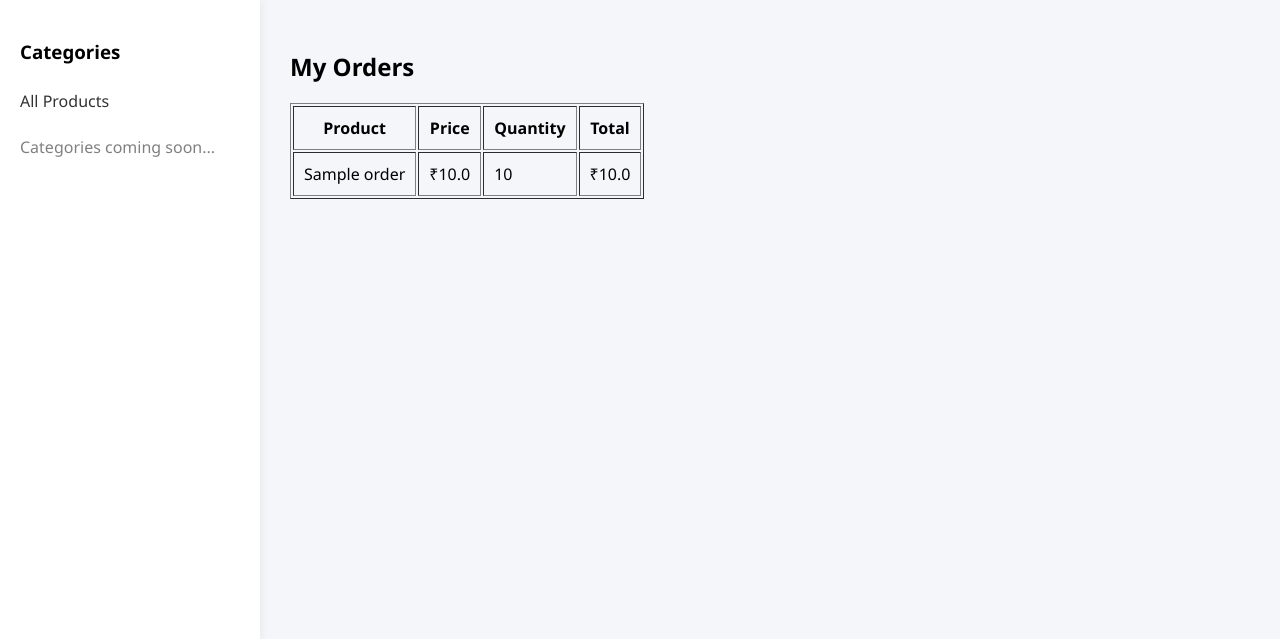
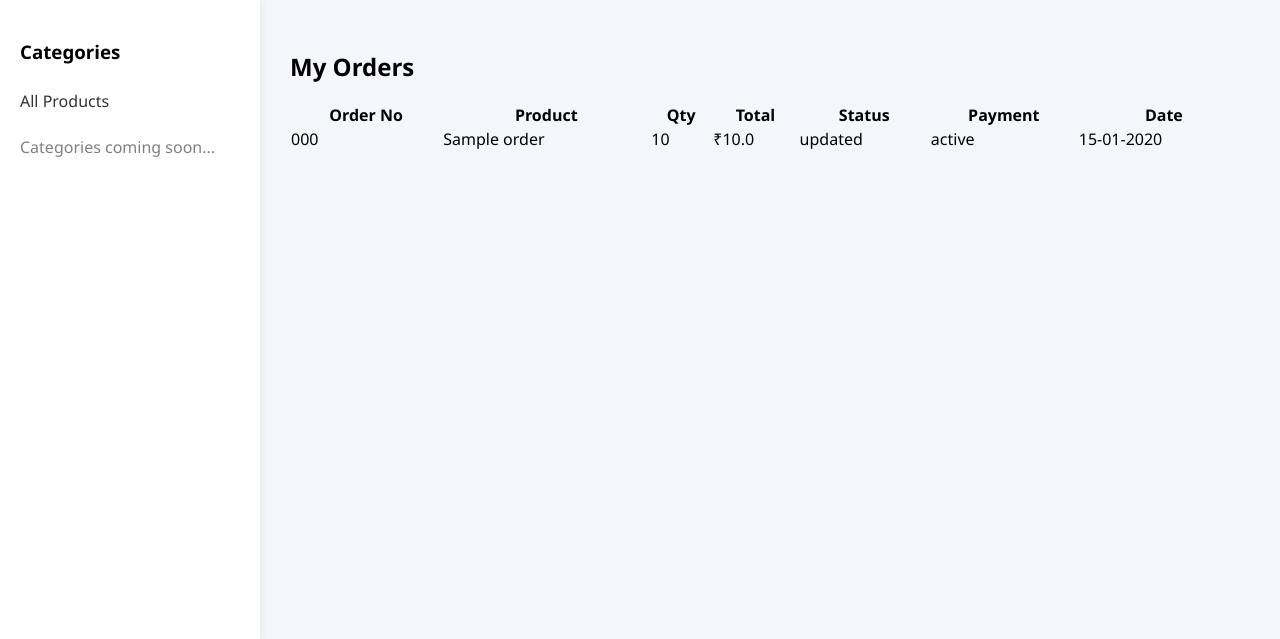
Before and after one commit to skdariyasafru/shop, a Flask app: page /my_orders in a window 1280 px wide. Shown: the part 58-697 px from the top of the page. Run offline with Flask 3, Linux system fonts and the light colour scheme; a user stored in the database is signed in; tables that the repository leaves empty hold one stand-in row (values such as "Sample post").

Commit message:
Update orders.html
Signed-off-by: skdariyasafru <sk.dariyasafru@gmail.com>

```diff
--- a/templates/orders.html
+++ b/templates/orders.html
@@ -1,4 +1,3 @@
-
 {% extends "base.html" %}
 {% block title %}My Orders{% endblock %}
 
@@ -8,22 +7,29 @@
 
 {% if orders %}
 
-<table border="1" cellpadding="10">
+<table style="width:100%; border-collapse: collapse;">
 <tr>
+    <th>Order No</th>
     <th>Product</th>
-        <th>Price</th>
-        <th>Quantity</th>
+    <th>Qty</th>
     <th>Total</th>
+    <th>Status</th>
+    <th>Payment</th>
+    <th>Date</th>
 </tr>
 
 {% for order in orders %}
 <tr>
+    <td>{{ order.order_number }}</td>
     <td>{{ order.product_name }}</td>
-        <td>₹{{ order.price }}</td>
     <td>{{ order.quantity }}</td>
     <td>₹{{ order.total }}</td>
+    <td>{{ order.status }}</td>
+    <td>{{ order.payment_status }}</td>
+    <td>{{ order.created_at.strftime('%d-%m-%Y') }}</td>
 </tr>
 {% endfor %}
+
 </table>
 
 {% else %}
```
Lines whose indentation alone changed are shown as unchanged.
